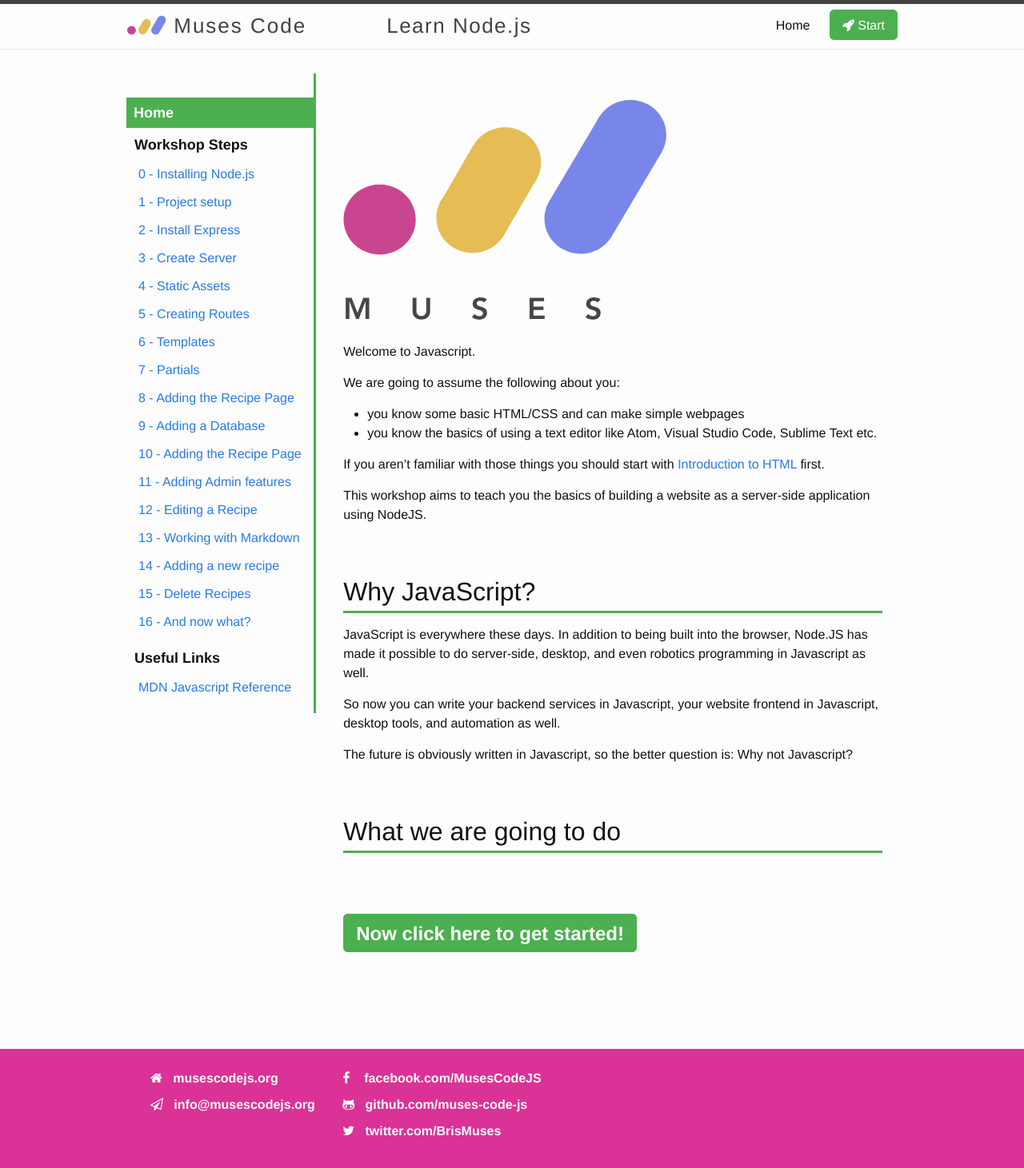
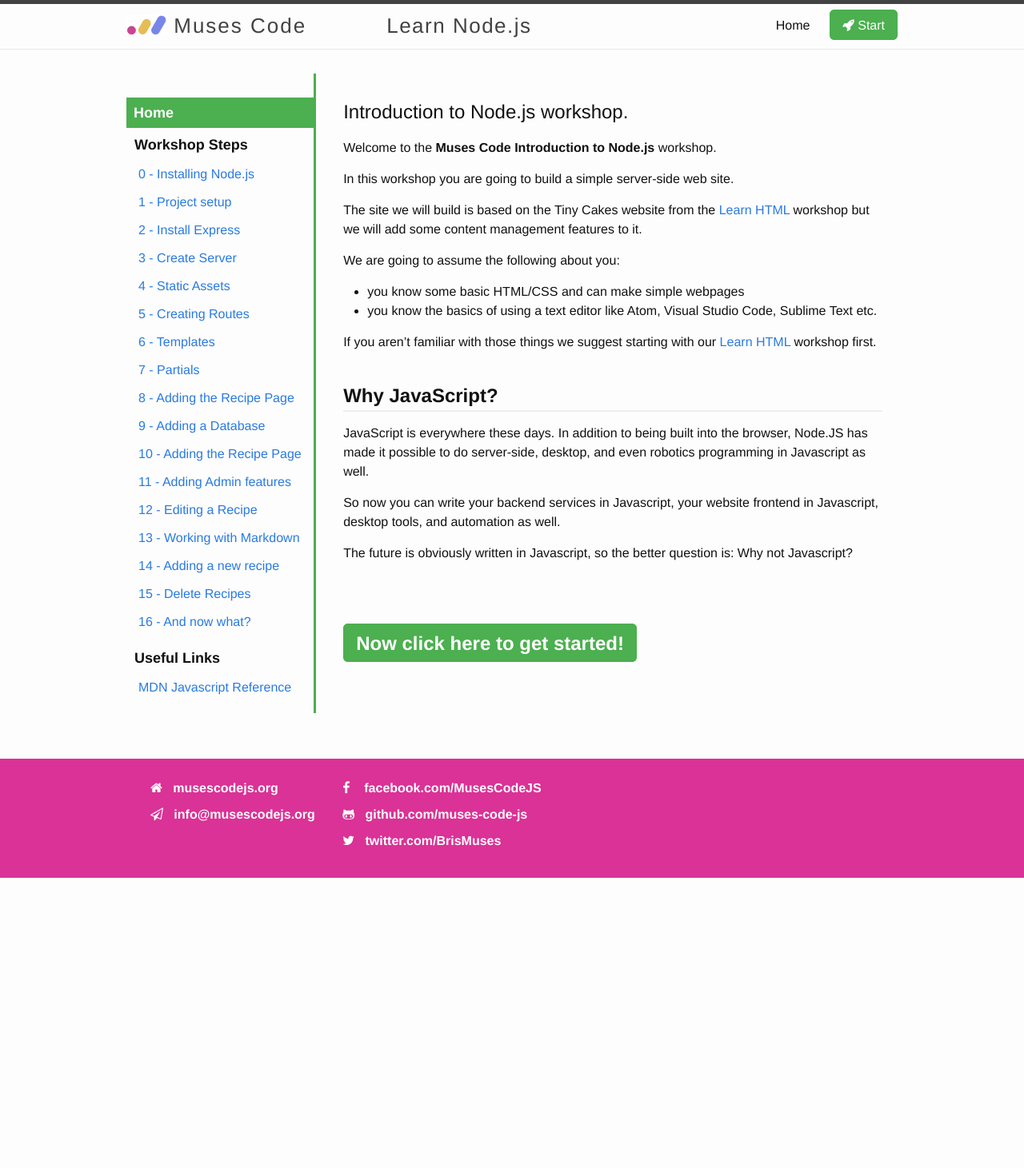
Before and after one commit to muses-code-js/learn-nodejs, a Jekyll site: the page built from index.markdown, in a window 1280 px wide. Shown: the whole page at 80% size. Built offline with Jekyll 4.4.1, drawn with Linux system fonts in a browser that asks for light colours; nearby versions of some CDN libraries; our own code applies the rules of GitHub Pages for plain Markdown files; after the commit the page ends 1098 px from its top, so only the background shows below that.

Commit message:
tweaked homepage

```diff
--- a/index.markdown
+++ b/index.markdown
@@ -1,25 +1,22 @@
+# Introduction to Node.js workshop.
 
-{% include muses-logo.svg %}
+Welcome to the **Muses Code Introduction to Node.js** workshop.
 
-Welcome to Javascript.
+In this workshop you are going to build a simple server-side web site.
+
+The site we will build is based on the Tiny Cakes website from the [Learn HTML](/learn-html) workshop but we will add some content management features to it.
 
 We are going to assume the following about you:
 
  - you know some basic HTML/CSS and can make simple webpages
  - you know the basics of using a text editor like Atom, Visual Studio Code, Sublime Text etc.
 
-If you aren’t familiar with those things you should start with [Introduction to HTML](/learn-html) first.
+If you aren’t familiar with those things we suggest starting with our [Learn HTML](/learn-html) workshop first.
 
-This workshop aims to teach you the basics of building a website as a server-side application using NodeJS.
-
-
-
-## Why JavaScript?
+### Why JavaScript?
 
 JavaScript is everywhere these days.  In addition to being built into the browser, Node.JS has made it possible to do server-side, desktop, and even robotics programming in Javascript as well.
 
 So now you can write your backend services in Javascript, your website frontend  in Javascript, desktop tools, and automation as well.
 
 The future is obviously written in Javascript, so the better question is: Why not Javascript?
-
-## What we are going to do
```
